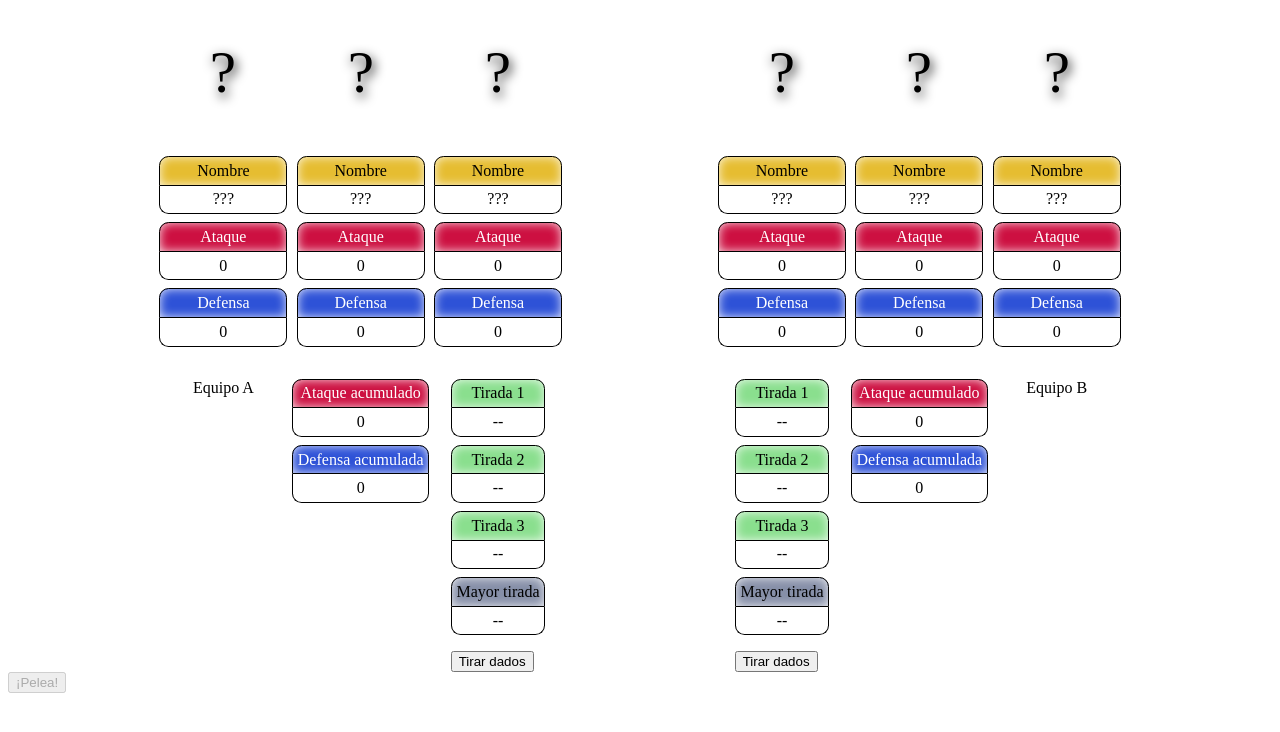
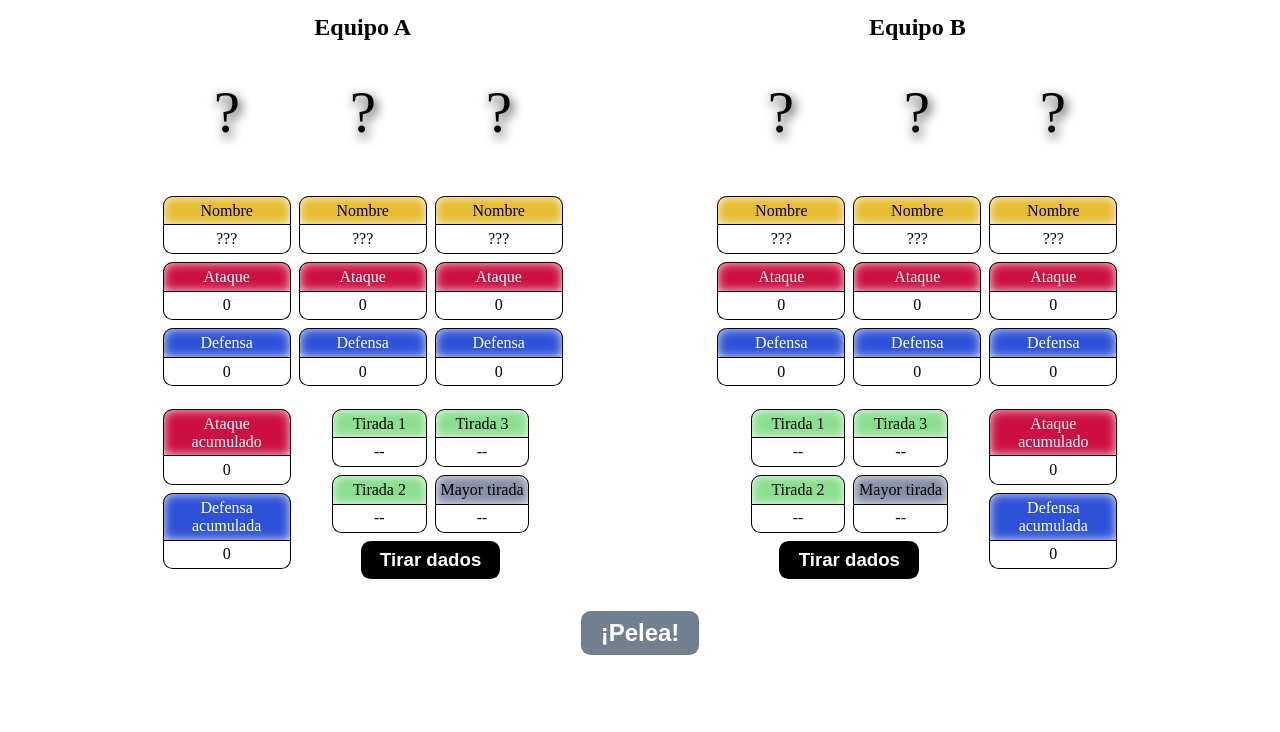
Before and after one commit to Bowuigi/CrimellaMateoNahuel, a plain HTML site: page pokemon/index.html in a window 1280 px wide. Drawn offline with Linux system fonts and the light colour scheme; no server answers.

Commit message:
feat!: Final layout and color design

```diff
--- a/pokemon/css/styles.css
+++ b/pokemon/css/styles.css
@@ -3,6 +3,7 @@
 	grid-template-columns: repeat(3, 1fr);
 	align-items: start;
 	justify-items: center;
+	column-gap: 0.5rem;
 }
 
 .pokemon {
@@ -16,7 +17,6 @@
 	filter: drop-shadow(2px 4px 6px black);
 }
 
-
 dt {
 	border: 1px solid black;
 	text-align: center;
@@ -27,6 +27,7 @@ dt {
 
 dd {
 	margin: 0;
+	height: fit-content;
 	text-align: center;
 	border: 1px solid black;
 	border-top: 0;
@@ -44,13 +45,13 @@ dd {
 	justify-content: space-evenly;
 	align-items: flex-start;
 	flex-wrap: wrap;
+	margin-bottom: 2rem;
 }
-
-
 
 dt.throw {
 	background-color: #8ADF8E;
 	color: black;
+	grid-column: auto;
 }
 
 dt.attack {
@@ -72,3 +73,79 @@ dt.throw-max-label {
 	background-color: #868FA8;
 	color: black;
 }
+
+#battle-results-container {
+	width: fit-content;
+	margin-left: auto;
+	margin-right: auto;
+}
+
+.team-label {
+	grid-column: 1 / 4;
+	font-size: 18pt;
+	font-weight: 700;
+	margin-top: 0.4rem;
+	margin-bottom: 0.4rem;
+}
+
+#dice-team-b {
+	grid-column: 1 / 3;
+}
+
+.dice dl {
+	display: grid;
+	grid-template-columns: repeat(2, 1fr);
+	grid-template-rows: repeat(4, auto);
+	grid-auto-flow: column;
+	column-gap: 0.5rem;
+	margin: 0;
+	margin-top: 0.4rem;
+}
+
+.team-stats {
+	width: 8rem;
+	margin: 0;
+	margin-top: 0.4rem;
+}
+
+#dice-team-a {
+	grid-column: 2 / 4;
+}
+
+
+.dice button {
+	display: block;
+	margin-left: auto;
+	margin-right: auto;
+}
+
+#play-button {
+	margin-left: auto;
+	margin-right: auto;
+	display: block;
+	font-size: 18pt;
+}
+
+#battle-stats dt {
+	background-color: darkorchid;
+	color: white;
+}
+
+button {
+	padding: 0.5rem 1.2rem;
+	border: none;
+	background-color: black;
+	color: white;
+	font-weight: 700;
+	font-size: 14pt;
+	border-radius: 0.6rem;
+}
+
+button:disabled {
+	background-color: slategray;
+}
+
+button:hover:enabled {
+	background-color: #383838;
+	cursor: pointer;
+}
--- a/pokemon/index.html
+++ b/pokemon/index.html
@@ -10,6 +10,7 @@
   <body>
     <div id="teams-container">
       <div class="pokemon-team" id="team-a">
+        <p class="team-label">Equipo A</p>
         <div class="pokemon">
           <img src="img/unknown.svg"/>
           <dl>
@@ -43,7 +44,6 @@
             <dd class="pokemon-defense">0</dd>
           </dl>
         </div>
-        <p>Equipo A</p>
         <dl class="team-stats">
           <dt class="attack">Ataque acumulado</dt>
           <dd class="team-attack">0</dd>
@@ -65,6 +65,7 @@
         </div>
       </div>
       <div class="pokemon-team" id="team-b">
+        <p class="team-label">Equipo B</p>
         <div class="pokemon">
           <img src="img/unknown.svg"/>
           <dl>
@@ -117,20 +118,19 @@
           <dt class="defense">Defensa acumulada</dt>
           <dd class="team-defense">0</dd>
         </dl>
-        <p>Equipo B</p>
       </div>
     </div>
     <div id="battle-results-container">
       <button id="play-button" disabled onclick="play();" type="button">¡Pelea!</button>
       <dl id="battle-stats" style="display: none;">
         <dt>Resultado</dt>
-        <dd id="battle-result">Empate<dd>
+        <dd id="battle-result">Empate</dd>
         <dt>Razón</dt>
         <dd id="battle-result-reason">No se peleó</dd>
         <dt>Daño realizado por el equipo A</dt>
-        <dd id="battle-team-a-damage">0<dd>
+        <dd id="battle-team-a-damage">0</dd>
         <dt>Daño realizado por el equipo B</dt>
-        <dd id="battle-team-b-damage">0<dd>
+        <dd id="battle-team-b-damage">0</dd>
       </dl>
     </div>
     <script src="js/main.js"></script>
```
Lines whose indentation alone changed are shown as unchanged.
